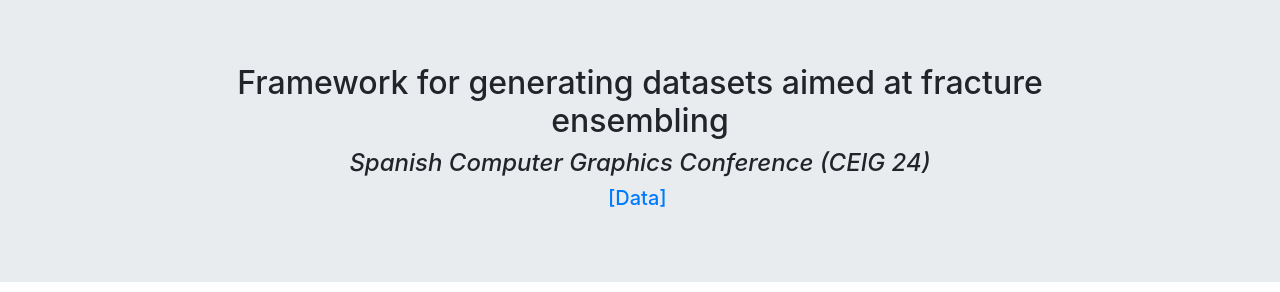
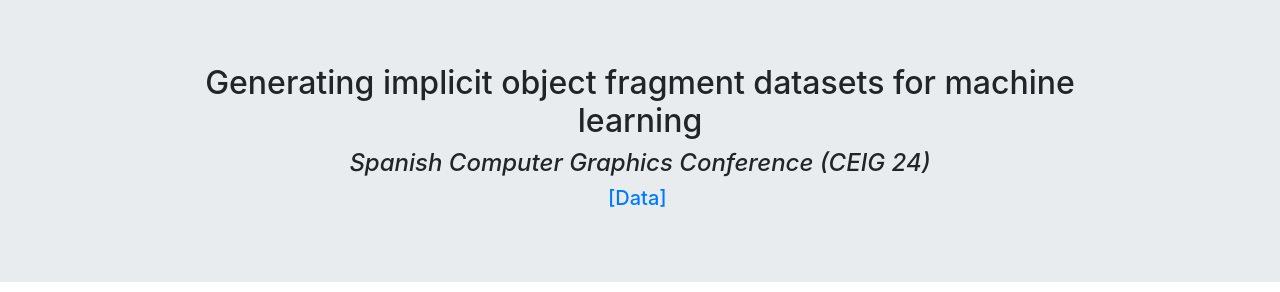
Before and after one commit to vessel-fragment-dataset/vessel-fragment-dataset.github.io, a plain HTML site: page index.html in a window 1280 px wide. Shown: the top 292 px of the page. Drawn offline with nearby package versions, Linux system fonts and the light colour scheme; some packages are replaced by stand-ins of ours; a script that the page names is missing.

Commit message:
Update index.html

```diff
--- a/index.html
+++ b/index.html
@@ -42,7 +42,7 @@
         <div class="jumbotron jumbotron-fluid">
             <div class="container" align="center">
                 <h2>
-                    Framework for generating datasets aimed at fracture ensembling
+                    Generating implicit object fragment datasets for machine learning
                 </h2>
                 <h4><i>Spanish Computer Graphics Conference (CEIG 24)</i></h4>
                 <!--<p>
```
